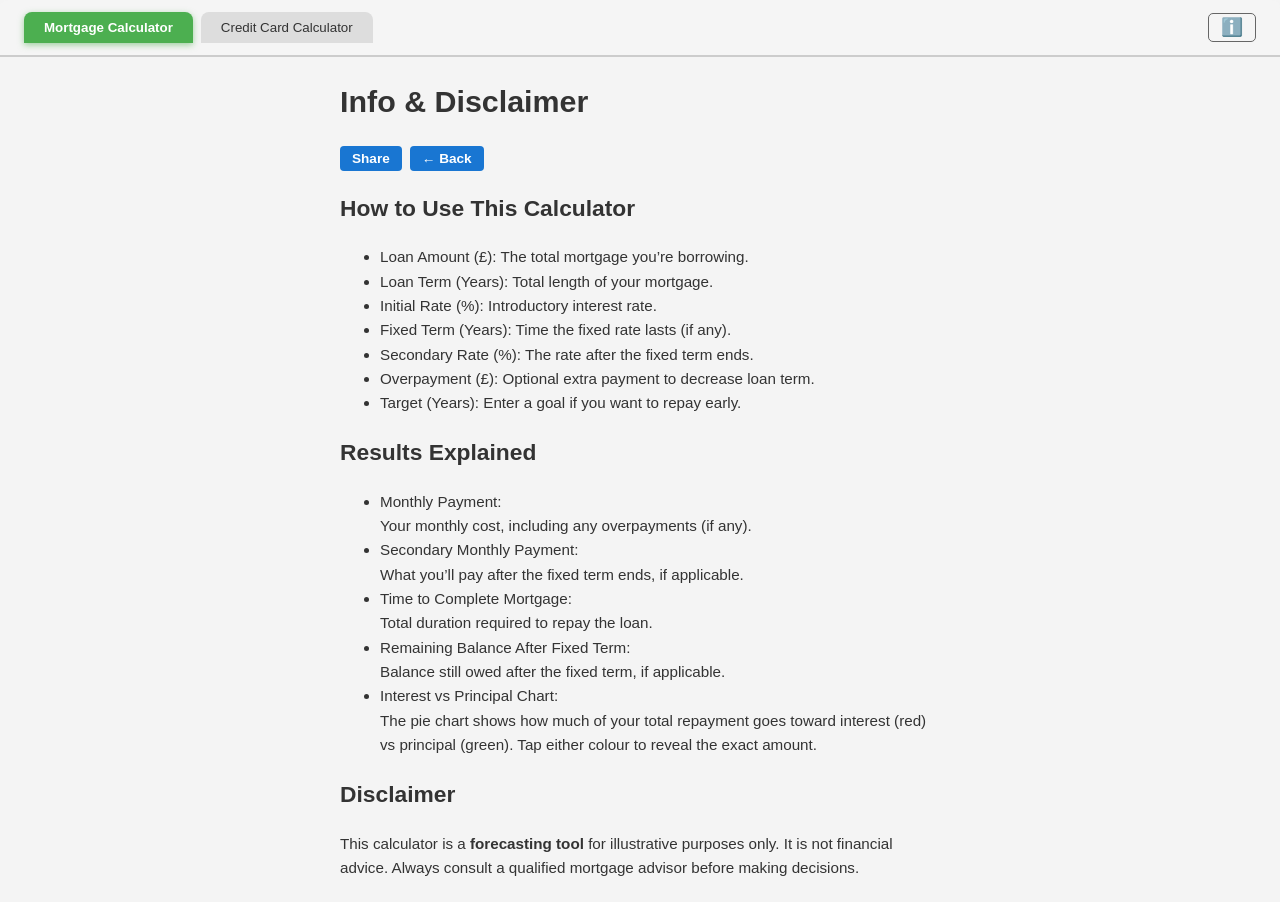
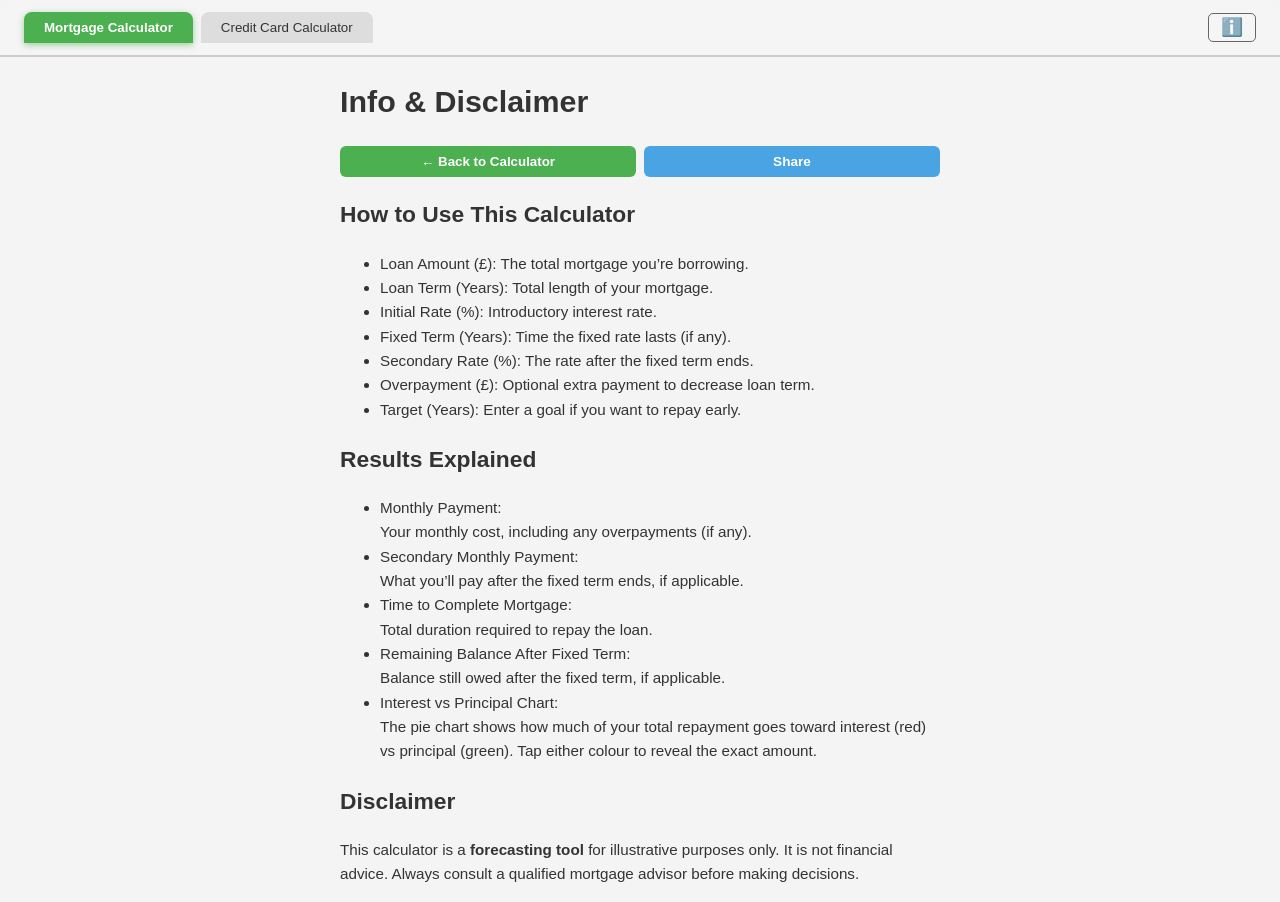
Before and after one commit to Ampdrew06/Mortgage-Calculator, a React (Create React App) app: page /info in a window 1280 px wide. Built offline with nearby package versions, Linux system fonts and the light colour scheme.

Commit message:
Info pages updates

```diff
--- a/src/CCCInfoPage.jsx
+++ b/src/CCCInfoPage.jsx
@@ -3,6 +3,21 @@ import { useNavigate } from 'react-router-dom';
 
 const CCInfoPage = () => {
   const navigate = useNavigate();
+
+  // Simple share function example (customize as needed)
+  const handleShare = () => {
+    if (navigator.share) {
+      navigator.share({
+        title: 'Credit Card Calculator',
+        text: 'Check out this Credit Card Calculator app!',
+        url: window.location.href,
+      }).catch((error) => {
+        console.error('Error sharing:', error);
+      });
+    } else {
+      alert('Sharing is not supported on this browser.');
+    }
+  };
 
   return (
     <div className="info-page">
@@ -35,8 +50,21 @@ const CCInfoPage = () => {
         <p>This calculator is for illustration purposes only. It does not constitute financial advice. Always check with your lender before making financial decisions.</p>
       </div>
 
-      <div className="button-row">
-        <button className="submit-btn" onClick={() => navigate('/ccc')}>Back to Calculator</button>
+      <div className="button-row" style={{ display: 'flex', gap: '0.5rem', marginTop: '1rem' }}>
+        <button
+          className="submit-btn"
+          style={{ flex: 1, backgroundColor: '#4aa4e3' /* blue theme */, color: 'white' }}
+          onClick={() => navigate('/ccc')}
+        >
+          Back to Calculator
+        </button>
+        <button
+          className="reset-btn"
+          style={{ flex: 1, backgroundColor: '#4aa4e3', color: 'white' }}
+          onClick={handleShare}
+        >
+          Share
+        </button>
       </div>
     </div>
   );
--- a/src/InfoPage.jsx
+++ b/src/InfoPage.jsx
@@ -1,15 +1,65 @@
 import React from 'react';
+import { useNavigate } from 'react-router-dom';
 import './App.css';
 
-function InfoPage({ onBack }) {
+const InfoPage = () => {
+  const navigate = useNavigate();
+
+  const handleBack = () => {
+    navigate('/');
+  };
+
+  const handleShare = () => {
+    if (navigator.share) {
+      navigator.share({
+        title: 'Mortgage Calculator',
+        text: 'Check out this Mortgage Calculator app!',
+        url: window.location.href,
+      }).catch((error) => {
+        console.error('Error sharing:', error);
+      });
+    } else {
+      alert('Sharing is not supported on this browser.');
+    }
+  };
+
   return (
     <div className="info-page full-width-info">
       <h1>Info & Disclaimer</h1>
 
-      <div className="header-buttons">
-        <button className="share-btn blue-btn">Share</button>
-        <button className="share-btn back-btn" onClick={onBack} title="Back to Calculator">
-          ← Back
+      <div className="header-buttons" style={{ display: 'flex', gap: '0.5rem', marginBottom: '1rem' }}>
+        <button
+          className="back-btn"
+          style={{
+            flex: 1,
+            backgroundColor: '#4caf50', // green
+            color: 'white',
+            padding: '0.5rem',
+            border: 'none',
+            borderRadius: '6px',
+            cursor: 'pointer',
+            fontWeight: 'bold',
+          }}
+          onClick={handleBack}
+          title="Back to Calculator"
+        >
+          ← Back to Calculator
+        </button>
+        <button
+          className="share-btn"
+          style={{
+            flex: 1,
+            backgroundColor: '#4aa4e3', // blue
+            color: 'white',
+            padding: '0.5rem',
+            border: 'none',
+            borderRadius: '6px',
+            cursor: 'pointer',
+            fontWeight: 'bold',
+          }}
+          onClick={handleShare}
+        >
+          Share
         </button>
       </div>
 
@@ -55,6 +105,6 @@ function InfoPage({ onBack }) {
       </p>
     </div>
   );
-}
+};
 
 export default InfoPage;
```
